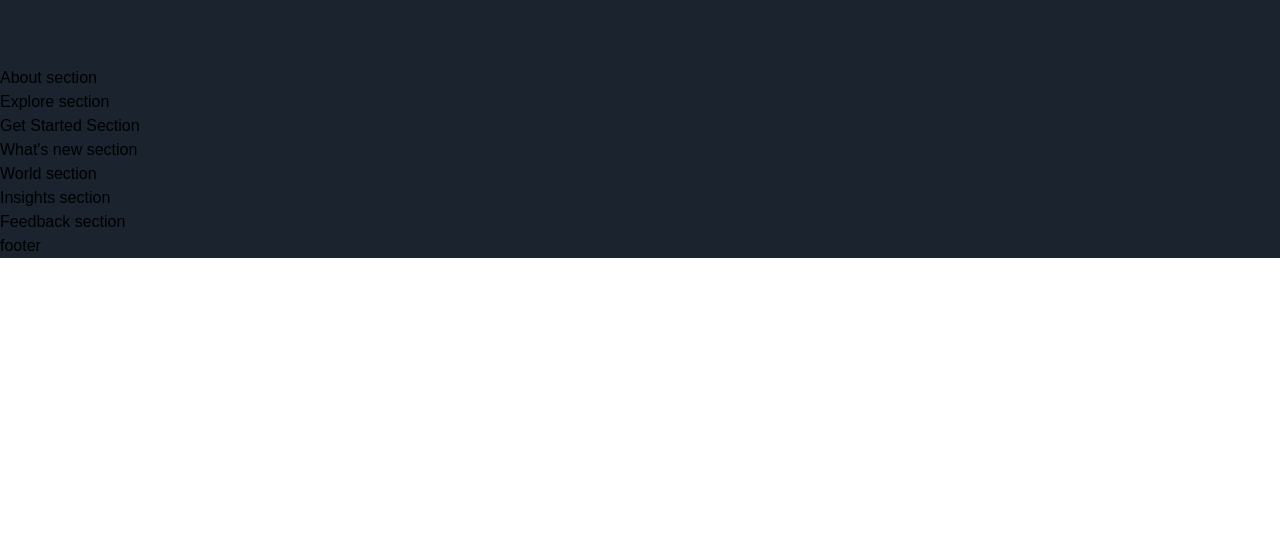
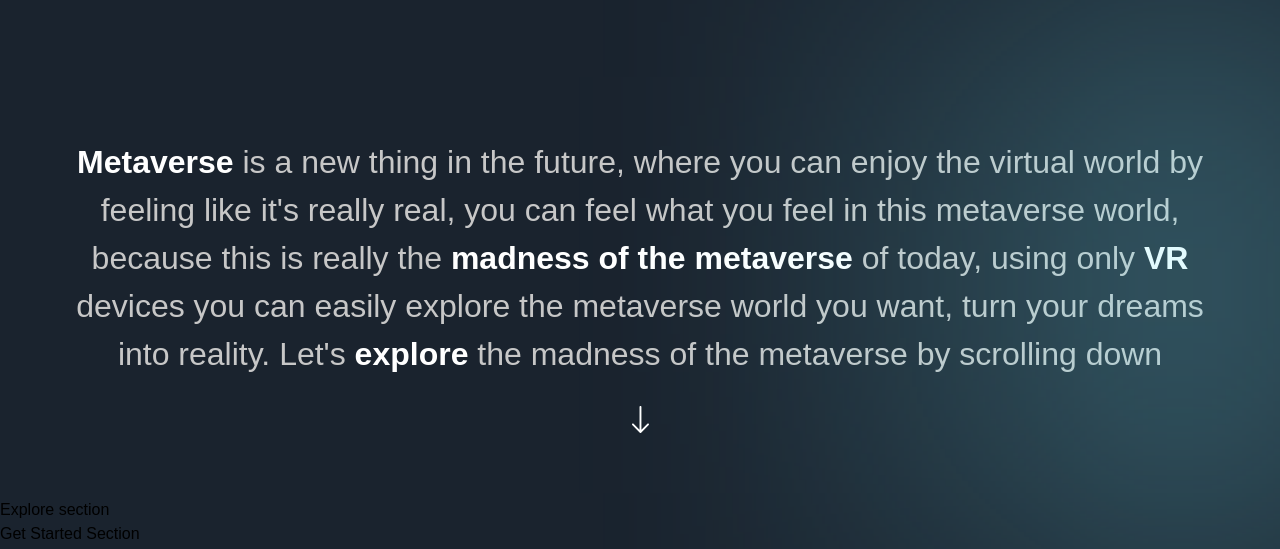
Before and after one commit to jmdc89/MetaverseWebsite, a Next.js app: page / in a window 1280 px wide. Shown: the part 1038-1587 px from the top of the page. Before the commit the page ends 1296 px from the top, so only its background shows below. Built offline with nearby package versions, Linux system fonts and the light colour scheme; a web font is replaced by a local one.

Commit message:
Update About.jsx
About section

```diff
--- a/sections/About.jsx
+++ b/sections/About.jsx
@@ -7,8 +7,43 @@
 import { fadeIn, staggerContainer } from '../utils/motion';
 
 const About = () => (
-  <section>
-    About section
+  <section className={`${styles.paddings} relative z-10`}>
+    <div className="gradient-02 z-0" />
+    <motion.div
+      variants={staggerContainer}
+      initial="hidden"
+      whileInView="show"
+      viewport={{ once: false, amount: 0.25 }}
+      className={`${styles.innerWidth} mx-auto ${styles.flexCenter} flex-col`}
+    >
+      {/* <TypingText title="| About Metaversus" textStyles="text-center" /> */}
+
+      <motion.p
+        variants={fadeIn('up', 'tween', 0.2, 1)}
+        className="mt-[8px] font-normal sm:text-[32px] text-[20px] text-center text-secondary-white"
+      >
+        <span className="font-extrabold text-white">Metaverse</span> is a new
+        thing in the future, where you can enjoy the virtual world by feeling
+        like it's really real, you can feel what you feel in this metaverse
+        world, because this is really the{' '}
+        <span className="font-extrabold text-white">
+          madness of the metaverse
+        </span>{' '}
+        of today, using only{' '}
+        <span className="font-extrabold text-white">VR</span> devices you can
+        easily explore the metaverse world you want, turn your dreams into
+        reality. Let's{' '}
+        <span className="font-extrabold text-white">explore</span> the madness
+        of the metaverse by scrolling down
+      </motion.p>
+
+      <motion.img
+        variants={fadeIn('up', 'tween', 0.3, 1)}
+        src="/arrow-down.svg"
+        alt="arrow down"
+        className="w-[18px] h-[28px] object-contain mt-[28px]"
+      />
+    </motion.div>
   </section>
 );
 
```
